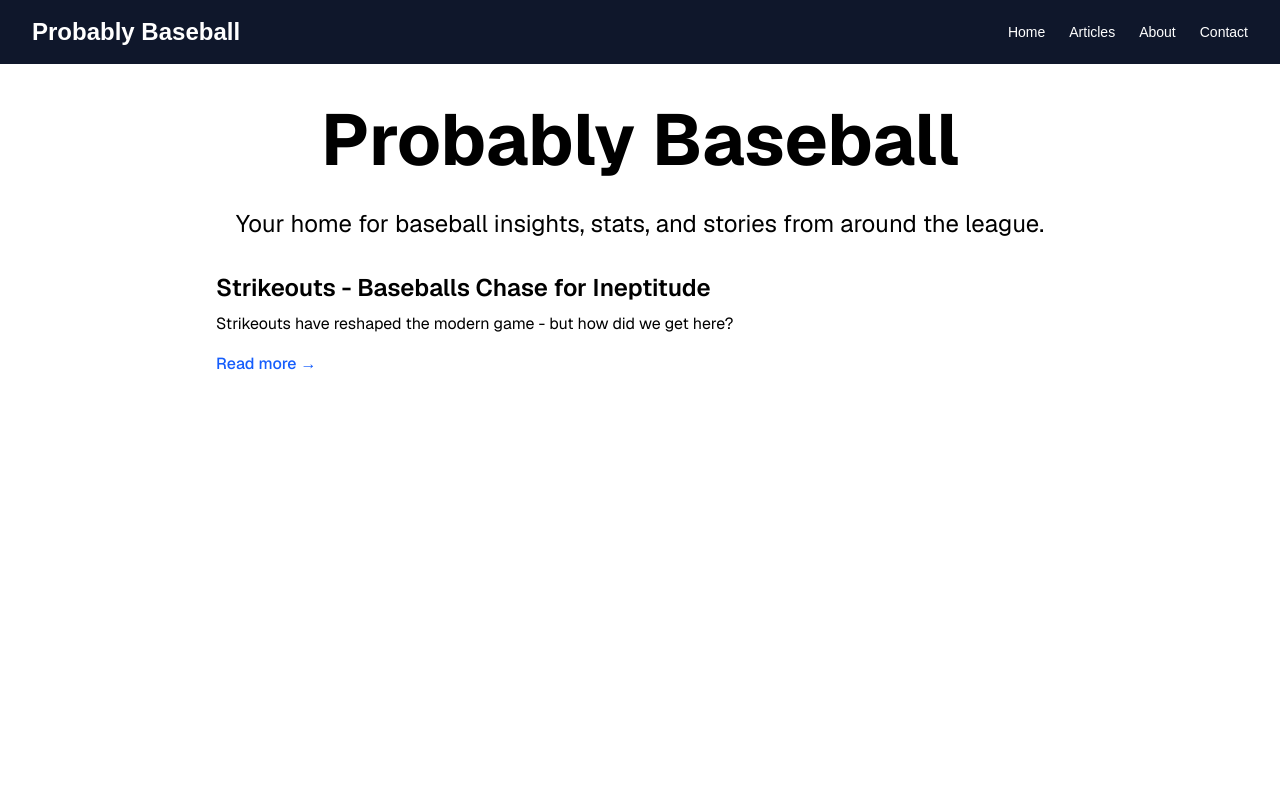
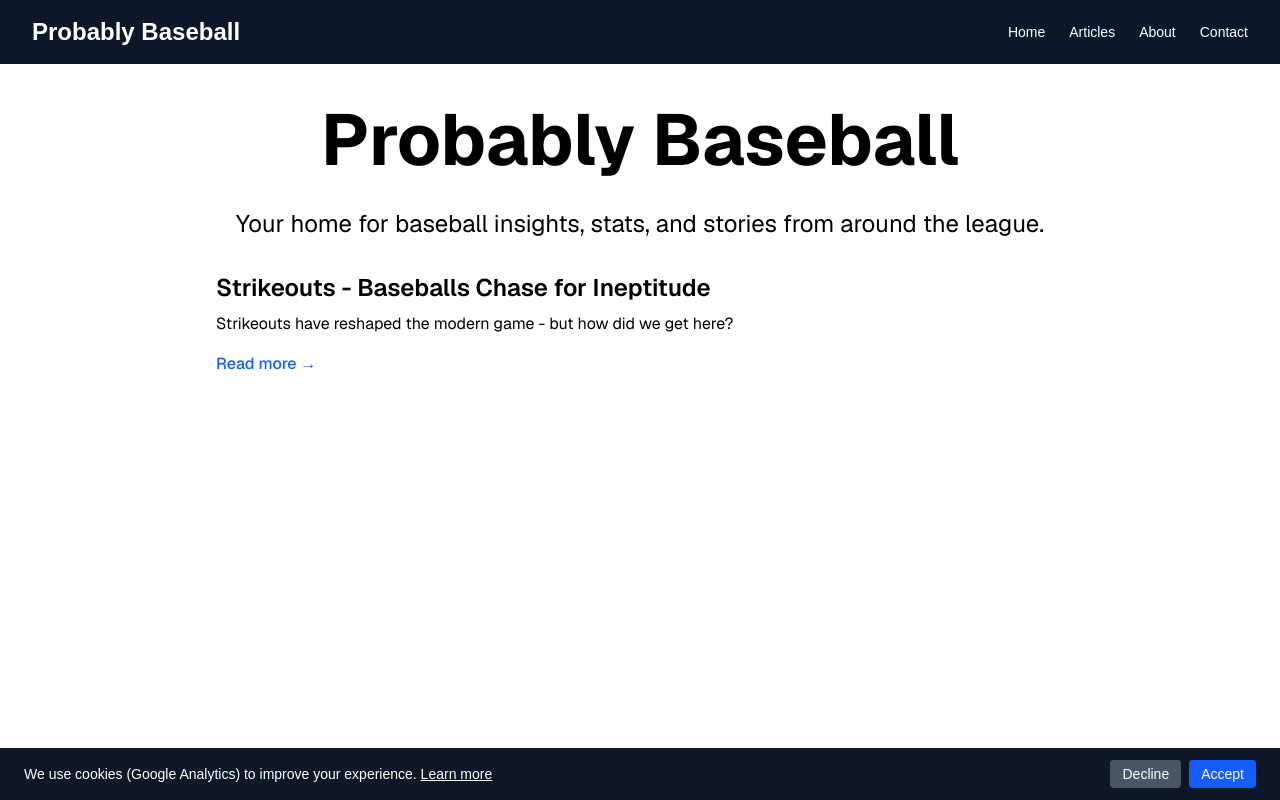
Before and after one commit to ColeB2/probablybaseball, a Next.js app: page / in a window 1280 px wide. Shown: the top 800 px of the page. Built offline with nearby package versions, Linux system fonts and the light colour scheme.

Commit message:
Consent banner and anyltics wrapper

```diff
--- a/package.json
+++ b/package.json
@@ -9,6 +9,7 @@
     "lint": "eslint"
   },
   "dependencies": {
+    "@next/third-parties": "^16.0.1",
     "d3": "^7.9.0",
     "next": "15.5.6",
     "react": "19.1.0",
--- a/src/app/layout.tsx
+++ b/src/app/layout.tsx
@@ -3,6 +3,8 @@ import { Geist, Geist_Mono } from "next/font/google";
 import "./globals.css";
 import Footer from "@/components/Footer/Footer";
 import Navbar from "@/components/Navbar/Navbar";
+import ConsentBanner from "@/components/ConsentBanner/ConsentBanner";
+import AnalyticsWrapper from "@/components/AnalyricsWrapper/AnalyticsWrapper";
 
 const geistSans = Geist({
   variable: "--font-geist-sans",
@@ -56,6 +58,8 @@ export default function RootLayout({
                 <Navbar/>
                 {children}
                 <Footer/>
+                <ConsentBanner/>
+                <AnalyticsWrapper/>
             </body>
         </html>
     );
--- /dev/null
+++ b/src/components/AnalyricsWrapper/AnalyticsWrapper.tsx
@@ -0,0 +1,23 @@
+
+// components/AnalyticsWrapper.tsx
+'use client';
+
+import { useEffect, useState } from 'react';
+import { GoogleAnalytics } from '@next/third-parties/google';
+
+export default function AnalyticsWrapper() {
+    const [hasConsent, setHasConsent] = useState(false);
+
+    useEffect(() => {
+        const consent = localStorage.getItem('consent');
+        if (consent === 'true') {
+            setHasConsent(true);
+        }
+    }, []);
+
+    if (!hasConsent) {
+        return null;
+    }
+
+    return <GoogleAnalytics gaId='G-NJQRPRRDG2'/>
+}
--- /dev/null
+++ b/src/components/ConsentBanner/ConsentBanner.tsx
@@ -0,0 +1,44 @@
+// components/ConsentBanner.tsx
+'use client';
+import React, { useState, useEffect } from 'react';
+
+const ConsentBanner: React.FC = () => {
+    const [isVisible, setIsVisible] = useState<boolean>(false);
+
+    useEffect(() => {
+        const consent = localStorage.getItem('consent');
+        if (!consent) {
+            setIsVisible(true);
+        }
+    }, []);
+
+    const handleAccept = () => {
+        localStorage.setItem('consent', 'true');
+        setIsVisible(false);
+    };
+
+    const handleDecline = () => {
+        localStorage.setItem('consent', 'false');
+        setIsVisible(false);
+    };
+
+    if (!isVisible) {
+        return null;
+    }
+
+    return (
+        <div className="fixed bottom-0 left-0 right-0 flex items-center justify-between px-6 py-3 bg-gray-900 text-sm text-white shadow-lg">
+            <span>
+                We use cookies (Google Analytics) to improve your experience.{" "}
+                <a href="/privacy" className="underline">Learn more</a>
+            </span>
+            <div className="flex space-x-2">
+                <button onClick={handleDecline} className="px-3 py-1 rounded bg-gray-600 hover:bg-gray-500">Decline</button>
+                <button onClick={handleAccept} className="px-3 py-1 rounded bg-blue-600 hover:bg-blue-500">Accept</button>
+            </div>
+        </div>
+
+    );
+};
+
+export default ConsentBanner;
```
Also changed, not shown: 1 other file (tests, documents, lock files or other folders).
